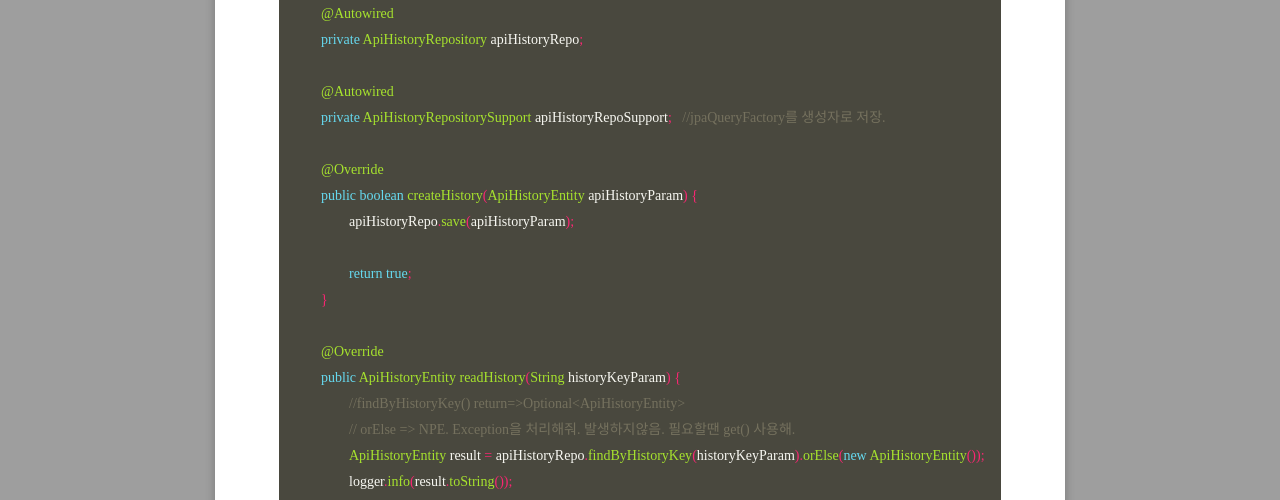
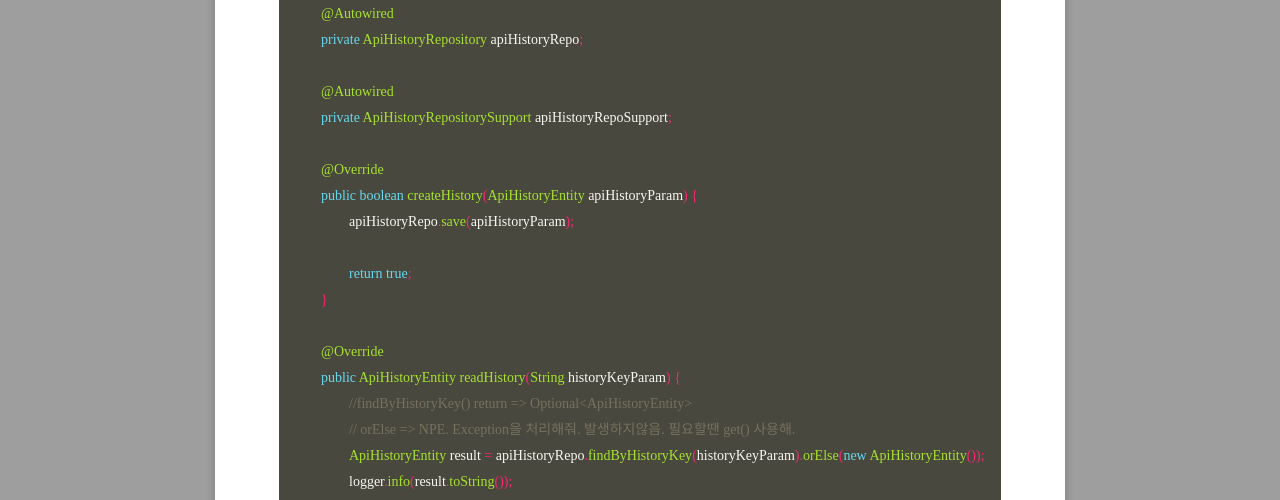
Before and after one commit to GayeonYoon/GayeonYoon.github.io, a Jekyll site: the page built from _posts/2021-07-30-REST_API_POST_3.md, in a window 1280 px wide and 900 px high, scrolled down 9222 px. Shown: the part 150-650 px from the top of the window. Built offline with Jekyll 4.4.1, drawn with Linux system fonts in a browser that asks for light colours; some web fonts are replaced.

Commit message:
Update 2021-07-30-REST_API_POST_3.md

```diff
--- a/_posts/2021-07-30-REST_API_POST_3.md
+++ b/_posts/2021-07-30-REST_API_POST_3.md
@@ -334,7 +334,7 @@ public class ApiHistoryServiceImpl implements ApiHistoryService {
 	private ApiHistoryRepository apiHistoryRepo;
 
 	@Autowired
-	private ApiHistoryRepositorySupport apiHistoryRepoSupport;   //jpaQueryFactory를 생성자로 저장.
+	private ApiHistoryRepositorySupport apiHistoryRepoSupport;
 
 	@Override
 	public boolean createHistory(ApiHistoryEntity apiHistoryParam) {
@@ -345,7 +345,7 @@ public class ApiHistoryServiceImpl implements ApiHistoryService {
 
 	@Override
 	public ApiHistoryEntity readHistory(String historyKeyParam) {
-		//findByHistoryKey() return=>Optional<ApiHistoryEntity>
+		//findByHistoryKey() return => Optional<ApiHistoryEntity>
 		// orElse => NPE. Exception을 처리해줘. 발생하지않음. 필요할땐 get() 사용해.
 		ApiHistoryEntity result = apiHistoryRepo.findByHistoryKey(historyKeyParam).orElse(new ApiHistoryEntity());
 		logger.info(result.toString());
```
